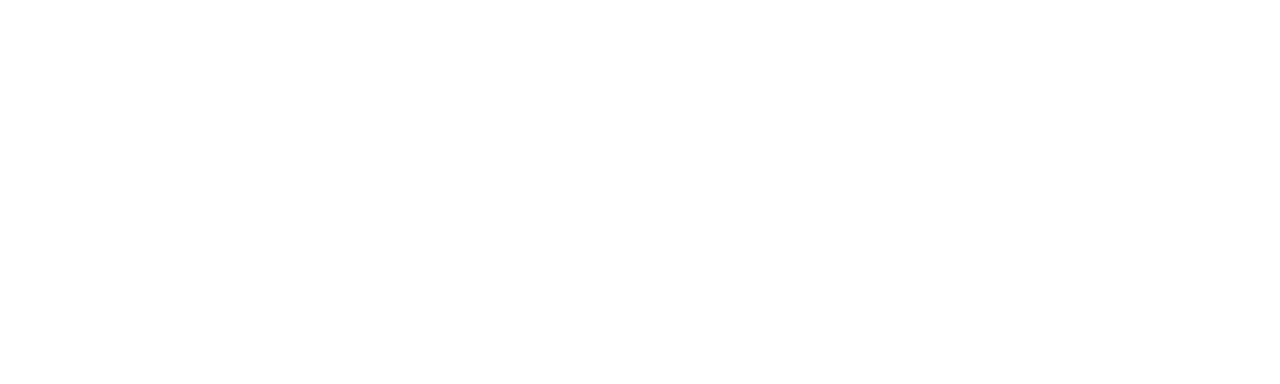
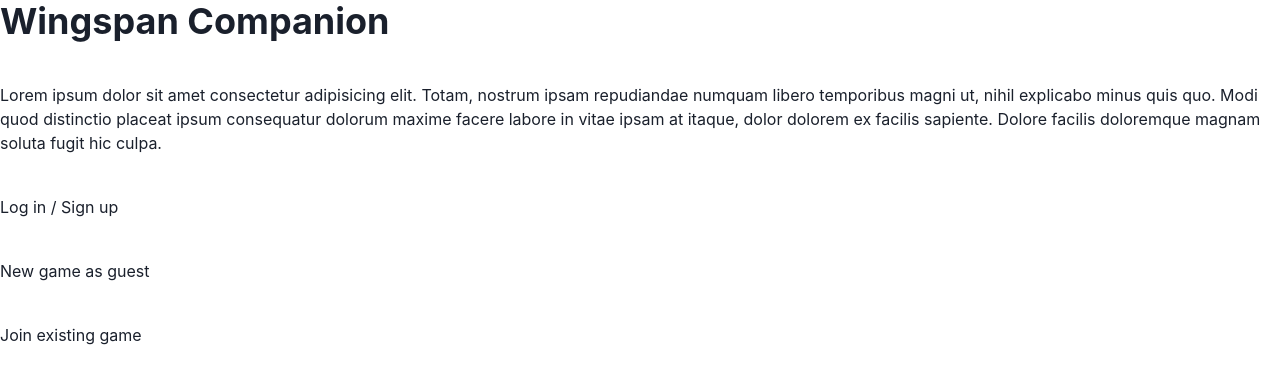
Before and after one commit to Tsuricate/wingco, a Next.js app: page / in a window 1280 px wide. Shown: the top 384 px of the page. Built offline with nearby package versions, Linux system fonts and the light colour scheme.

Commit message:
Feature: home page title + description + links

```diff
--- a/pages/index.tsx
+++ b/pages/index.tsx
@@ -1,5 +1,7 @@
+import { Heading, Stack, Text } from '@chakra-ui/react';
 import type { NextPage } from 'next';
 import Head from 'next/head';
+import Link from 'next/link';
 
 const Home: NextPage = () => {
   return (
@@ -10,7 +12,21 @@
         <link rel="icon" href="/favicon.ico" />
       </Head>
 
-      <main></main>
+      <main>
+        <Stack spacing={{ base: 10 }}>
+          <Heading as="h1">Wingspan Companion</Heading>
+          <Text>
+            Lorem ipsum dolor sit amet consectetur adipisicing elit. Totam, nostrum ipsam
+            repudiandae numquam libero temporibus magni ut, nihil explicabo minus quis quo. Modi
+            quod distinctio placeat ipsum consequatur dolorum maxime facere labore in vitae ipsam at
+            itaque, dolor dolorem ex facilis sapiente. Dolore facilis doloremque magnam soluta fugit
+            hic culpa.
+          </Text>
+          <Link href="/sign-in">Log in / Sign up</Link>
+          <Link href="/new-game">New game as guest</Link>
+          <Link href="/join-game">Join existing game</Link>
+        </Stack>
+      </main>
 
       <footer></footer>
     </div>
```
Also changed, not shown: 1 other file (tests, documents, lock files or other folders).
